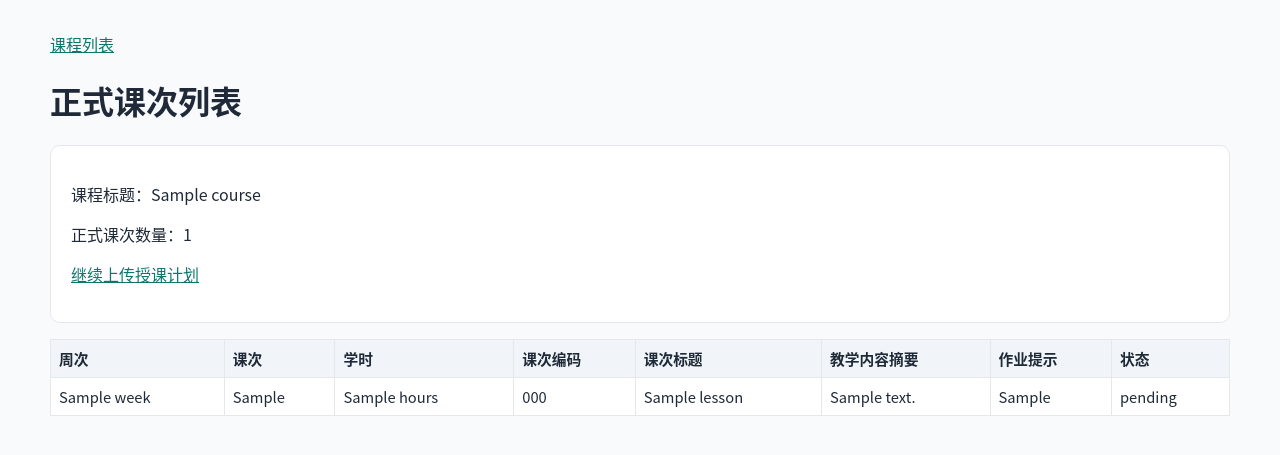
After one commit to myneverlandemmie/ai-guided-teaching-assistant, a FastAPI app: template backend/app/templates/lessons.html in a window 1280 px wide. The commit adds this page. Shown: the top 455 px of the page. Run offline with FastAPI, Linux system fonts and the light colour scheme; the template is opened without the code that fills it: most values are stand-ins (such as "Sample title", 1, 10 or a date in 2020).

Commit message:
feat: add planned lesson confirmation flow

```diff
--- a/backend/app/main.py
+++ b/backend/app/main.py
@@ -18,7 +18,8 @@ from app.db.base import create_database_tables
 from app.db.session import engine, get_db
 from app.models.course import Course
 from app.models.course_plan import CoursePlanUpload, PlannedLesson
-from app.services.course_plan.import_service import import_course_plan
+from app.models.lesson import Lesson
+from app.services.course_plan.import_service import create_lessons_from_confirmed_planned_lessons, import_course_plan
 
 PROJECT_ROOT = Path(__file__).resolve().parents[2]
 TEMPLATE_DIR = Path(__file__).resolve().parent / "templates"
@@ -171,3 +172,65 @@ async def show_course_plan_preview(
             "planned_lesson_count": len(planned_lessons),
         },
     )
+
+@app.post("/course-plan-uploads/{upload_id}/confirm")
+async def confirm_course_plan_upload(
+    upload_id: int,
+    request: Request,
+    db: Session = Depends(get_db),
+) -> RedirectResponse:
+    """确认 planned lessons，并批量生成正式课次。"""
+
+    upload = db.scalar(
+        select(CoursePlanUpload)
+        .options(selectinload(CoursePlanUpload.planned_lessons))
+        .where(CoursePlanUpload.id == upload_id)
+    )
+    if upload is None:
+        raise HTTPException(status_code=404, detail="授课计划上传记录不存在")
+
+    form = await request.form()
+    selected_ids = {int(value) for value in form.getlist("planned_lesson_ids")}
+    planned_lessons = db.scalars(
+        select(PlannedLesson)
+        .where(PlannedLesson.course_plan_upload_id == upload.id)
+        .order_by(PlannedLesson.id)
+    ).all()
+
+    # 业务规则：选中的 planned lesson 进入正式课次；未选中的本轮标记为 skipped。
+    confirmed_ids: list[int] = []
+    for planned_lesson in planned_lessons:
+        if planned_lesson.id in selected_ids:
+            planned_lesson.status = "confirmed"
+            confirmed_ids.append(planned_lesson.id)
+        else:
+            planned_lesson.status = "skipped"
+    db.commit()
+
+    create_lessons_from_confirmed_planned_lessons(db, confirmed_ids)
+    return RedirectResponse(url=f"/courses/{upload.course_id}/lessons", status_code=303)
+
+
+@app.get("/courses/{course_id}/lessons", response_class=HTMLResponse)
+async def list_lessons(
+    course_id: int,
+    request: Request,
+    db: Session = Depends(get_db),
+) -> HTMLResponse:
+    """显示课程正式课次列表。"""
+
+    course = db.get(Course, course_id)
+    if course is None:
+        raise HTTPException(status_code=404, detail="课程不存在")
+
+    lessons = db.scalars(
+        select(Lesson)
+        .where(Lesson.course_id == course.id)
+        .order_by(Lesson.id)
+    ).all()
+
+    return templates.TemplateResponse(
+        request,
+        "lessons.html",
+        {"course": course, "lessons": lessons, "lesson_count": len(lessons)},
+    )
--- /dev/null
+++ b/backend/app/templates/lessons.html
@@ -0,0 +1,39 @@
+{% extends "base.html" %}
+{% block title %}课次列表{% endblock %}
+{% block content %}
+<h1>正式课次列表</h1>
+<section class="card">
+  <p>课程标题：{{ course.title }}</p>
+  <p>正式课次数量：{{ lesson_count }}</p>
+  <p><a href="/courses/{{ course.id }}/course-plan/upload">继续上传授课计划</a></p>
+</section>
+
+<table>
+  <thead>
+    <tr>
+      <th>周次</th>
+      <th>课次</th>
+      <th>学时</th>
+      <th>课次编码</th>
+      <th>课次标题</th>
+      <th>教学内容摘要</th>
+      <th>作业提示</th>
+      <th>状态</th>
+    </tr>
+  </thead>
+  <tbody>
+    {% for lesson in lessons %}
+      <tr>
+        <td>{{ lesson.week }}</td>
+        <td>{{ lesson.lesson_no }}</td>
+        <td>{{ lesson.hours }}</td>
+        <td>{{ lesson.lesson_code }}</td>
+        <td>{{ lesson.title }}</td>
+        <td>{{ lesson.content_summary }}</td>
+        <td>{{ lesson.homework_hint }}</td>
+        <td>{{ lesson.status }}</td>
+      </tr>
+    {% endfor %}
+  </tbody>
+</table>
+{% endblock %}
```
Also changed, not shown: backend/app/templates/course_plan_preview.html (+14 -1 lines), backend/tests/test_course_plan_pages.py (+115 -0 lines).
